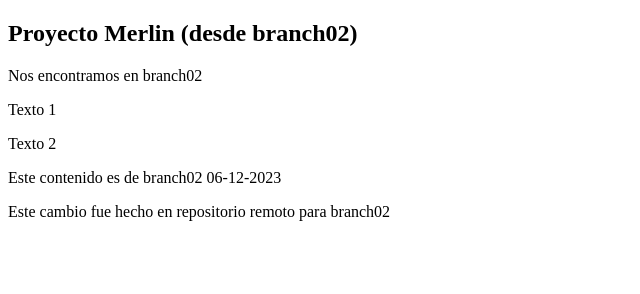
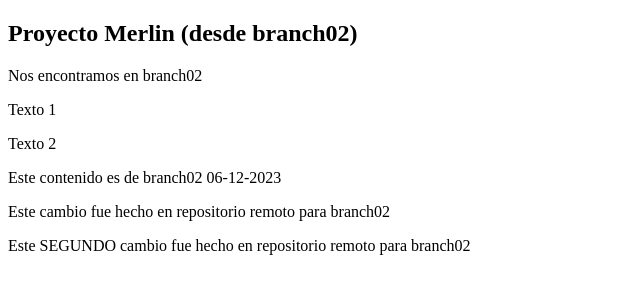
Before and after one commit to JCRazo/Merlin-remoto, a plain HTML site: page index.html in a window 1280 px wide. Shown: the whole page, without its empty margins (0-640 px from the left). Drawn offline with Linux system fonts and the light colour scheme.

Commit message:
Update index.html

```diff
--- a/index.html
+++ b/index.html
@@ -18,7 +18,7 @@
 
 
         <p>Este cambio fue hecho en repositorio remoto para branch02</p>
-
+        <p>Este SEGUNDO cambio fue hecho en repositorio remoto para branch02</p>
     </div>
 </body>
 </html>
```
